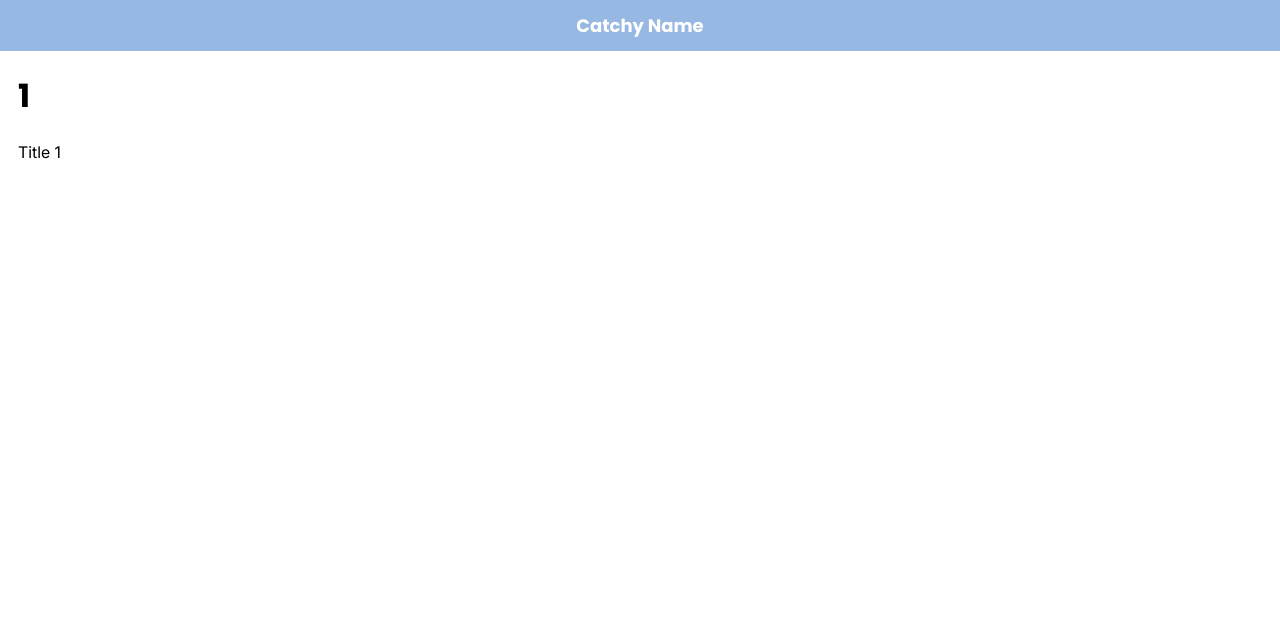
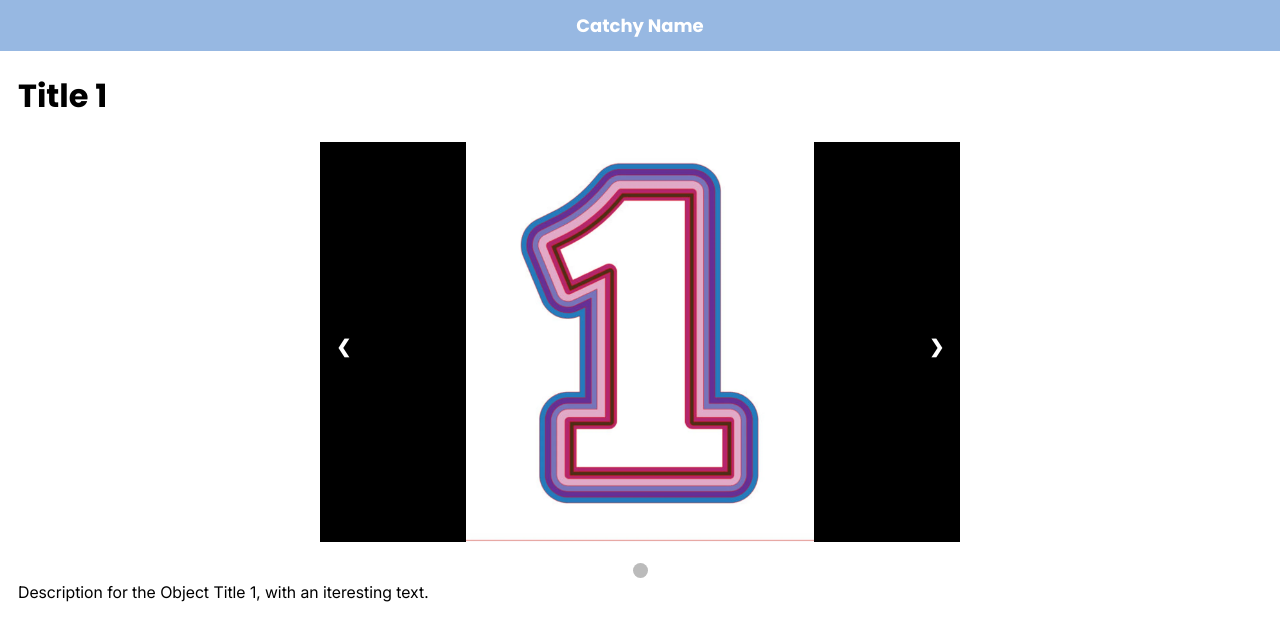
Before and after one commit to dorianzgraggen/GLAMHACK2024, a SvelteKit app: page /place/1 in a window 1280 px wide. Shown: the top 640 px of the page. Built offline with nearby package versions, Linux system fonts and the light colour scheme; no server answers.

Commit message:
ugly /place/id

```diff
--- a/package.json
+++ b/package.json
@@ -29,9 +29,5 @@
 		"typescript-eslint": "^8.0.0",
 		"vite": "^5.0.3"
 	},
-	"type": "module",
-	"dependencies": {
-		"csv-parse": "^5.5.6",
-		"fs": "^0.0.1-security"
-	}
+	"type": "module"
 }
--- a/src/routes/place/[slug]/+page.svelte
+++ b/src/routes/place/[slug]/+page.svelte
@@ -1,15 +1,133 @@
 <script lang="ts">
-	import type { PageData } from './$types';
-	export let data: PageData;
-
+	//import type { PageData } from './$types';
+	//export let data: PageData;
 	import { page } from '$app/stores';
 	export let slug = $page.params.slug;
+	import { onMount } from 'svelte';
 
+	// Load data
 	import { database } from '$lib/data';
+	const place = database.find(e => e.id == slug)!;
 
-	const place = database.find(e => e.id == slug)
+	// Code for slide
+	let slideIndex = 1;
+	let slides : HTMLCollectionOf<HTMLElement> = ([] as unknown) as HTMLCollectionOf<HTMLElement>;
+	let dots : HTMLCollectionOf<HTMLElement> = ([] as unknown) as HTMLCollectionOf<HTMLElement>;
 
+	showSlides(slideIndex);
+	// Next/previous controls
+	function plusSlides(n:number) {
+		showSlides(slideIndex += n);
+	}
+	// Thumbnail image controls
+	function currentSlide(n:number) {
+		showSlides(slideIndex = n);
+	}
+	function showSlides(n:number) {
+		if (slides.length>0) {
+			let i;
+
+			if (n > slides.length) {slideIndex = 1}
+			if (n < 1) {slideIndex = slides.length}
+			for (i = 0; i < slides.length; i++) {
+				slides[i].style.display = "none";
+			}
+			for (i = 0; i < dots.length; i++) {
+				dots[i].className = dots[i].className.replace(" active", "");
+			}
+			slides[slideIndex-1].style.display = "block";
+			dots[slideIndex-1].className += " active";
+		}
+	}
+	onMount(() => {
+		slides = document.getElementsByClassName("mySlides") as HTMLCollectionOf<HTMLElement>;
+		dots = document.getElementsByClassName("dot") as HTMLCollectionOf<HTMLElement>;
+		showSlides(0);
+	});
 </script>
 
-<h1>{slug}</h1>
-<div>{place?.title}</div>
+<style>
+	/* Slideshow container */
+	.slideshow-container {
+		width: 50vw;
+		height: 50vh;
+		background-color: black;
+		position: relative;
+		margin: auto;
+	}
+	/* Hide the images by default */
+	.mySlides {
+		max-width: 100%;
+		max-height: 100%;
+		object-fit: contain;
+		display: none;
+	}
+	.mySlides > img {
+		width: 50vw;
+		height: 50vh;
+		object-fit: contain;
+		display: flex;
+	}
+	/* Next & previous buttons */
+	.prev, .next {
+		cursor: pointer;
+		position: absolute;
+		top: 50%;
+		width: auto;
+		margin-top: -22px;
+		padding: 16px;
+		color: white;
+		font-weight: bold;
+		font-size: 18px;
+		transition: 0.6s ease;
+		border-radius: 0 3px 3px 0;
+		user-select: none;
+		background-color: rgba(0,0,0,0.5);
+	}
+	/* Position the "next button" to the right */
+	.next {
+		right: 0;
+		border-radius: 3px 0 0 3px;
+	}
+	/* The dots/bullets/indicators */
+	.dot {
+		cursor: pointer;
+		height: 15px;
+		width: 15px;
+		margin: 0 2px;
+		background-color: #bbb;
+		border-radius: 50%;
+		display: inline-block;
+		transition: background-color 0.6s ease;
+	}
+	.active, .dot:hover {
+		background-color: #717171;
+	}
+</style>
+
+
+<h1>{place?.title}</h1>
+
+<!-- Slideshow container -->
+<div class="slideshow-container">
+
+	<!-- The images -->
+	{#each place.images as img_file}
+	<div class="mySlides">
+		<img src="/img/{img_file}" alt="{place.title}">
+	</div>
+	{/each}
+	<!-- Next and previous buttons -->
+	<a class="prev" on:click={() => plusSlides(-1)}>&#10094;</a>
+	<a class="next" on:click={() => plusSlides(1)} >&#10095;</a>
+  </div>
+  <br>
+
+  <!-- The dots/circles -->
+  <div style="text-align:center">
+	{#each place.images as img_file, i}
+		<span class="dot" on:click={() => currentSlide(i)}></span>
+	{/each}
+  </div>
+
+<div>{place?.description}</div>
```
Also changed, not shown: 1 other file (tests, documents, lock files or other folders).
